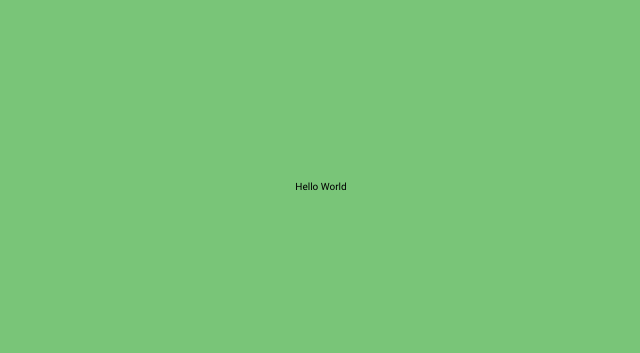
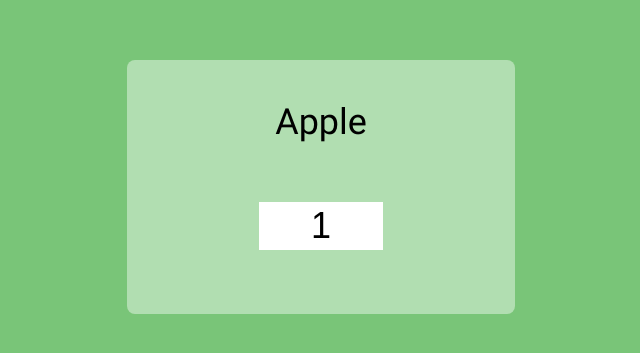
Before and after one commit to igorok-by/Switcher, a React (Create React App) app: page / in a window 1280 px wide. Shown: the part 213-566 px from the top of the page, without its empty margins (319-959 px from the left). Built offline with nearby package versions, Linux system fonts and the light colour scheme.

Commit message:
style: add style to App

```diff
--- a/src/components/App/App.jsx
+++ b/src/components/App/App.jsx
@@ -2,7 +2,12 @@ import React from 'react'
 import './App.scss'
 
 const App = () => {
-  return <main className="app">Hello World</main>
+  return (
+    <form className="app">
+      <p className="app__title">Apple</p>
+      <input type="text" className="app__input" value={1} />
+    </form>
+  )
 }
 
 export default App
--- a/src/components/App/App.scss
+++ b/src/components/App/App.scss
@@ -1,12 +1,28 @@
-// @import "../../styles/variables";
+@import "../../styles/variables";
 
 .app {
-  margin: rem(30) 0;
+  display: flex;
+  flex-direction: column;
+  justify-content: space-between;
+  align-items: center;
+  width: 38.8rem;
+  height: 25.4rem;
+  padding: 4.4rem 3rem;
+
+  font-size: 3.6rem;
+
+  background-color: rgba($color: $default-color, $alpha: $low-opacity);
+  border-radius: $default-radius;
 }
 
-.app__container {
-  display: flex;
-  flex-wrap: wrap;
-  justify-content: center;
-  align-items: center;
+.app__title {
+  margin-bottom: 1.6rem;
 }
+
+.app__input {
+  width: 12.4rem;
+  height: 4.8rem;
+  margin-bottom: 2rem;
+
+  text-align: center;
+}
```
